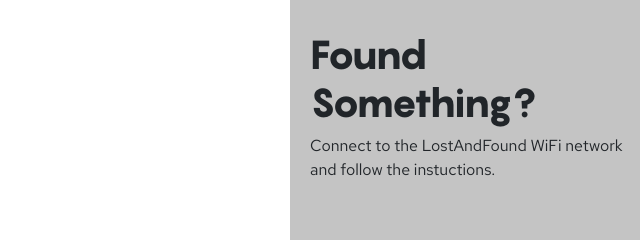
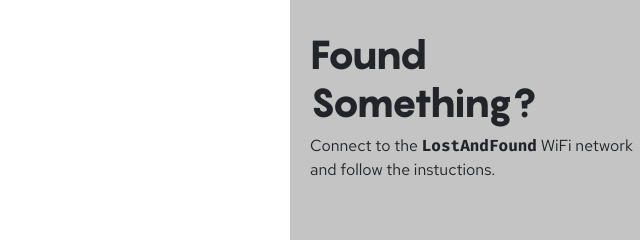
Before and after one commit to sergiog23/DigiFind, a website: page display/index.html in a window 1280 px wide. Shown: the top 240 px of the page, 640-1280 px from the left. Drawn offline with nearby package versions, Linux system fonts and the light colour scheme.

Commit message:
Add mono font

```diff
--- a/display/index.html
+++ b/display/index.html
@@ -7,7 +7,7 @@
 
   <title>Lost Items</title>
 
-  <link href="https://fonts.googleapis.com/css?family=Red+Hat+Text&display=swap" rel="stylesheet">
+  <link href="https://fonts.googleapis.com/css?family=Fira+Mono:700|Red+Hat+Text&display=swap" rel="stylesheet">
 
   <link rel="stylesheet" href="https://stackpath.bootstrapcdn.com/bootstrap/4.3.1/css/bootstrap.min.css"
     integrity="sha384-ggOyR0iXCbMQv3Xipma34MD+dH/1fQ784/j6cY/iJTQUOhcWr7x9JvoRxT2MZw1T" crossorigin="anonymous">
--- a/style.css
+++ b/style.css
@@ -31,6 +31,11 @@ hr {
   font-weight: bold;
 }
 
+.mono {
+  font-family: 'Fira Mono', monospace;
+  font-weight: 700;
+}
+
 .sidebar {
   height: 100%;
   width: 350px;
```
Also changed, not shown: index.html (+1 -1 lines).
